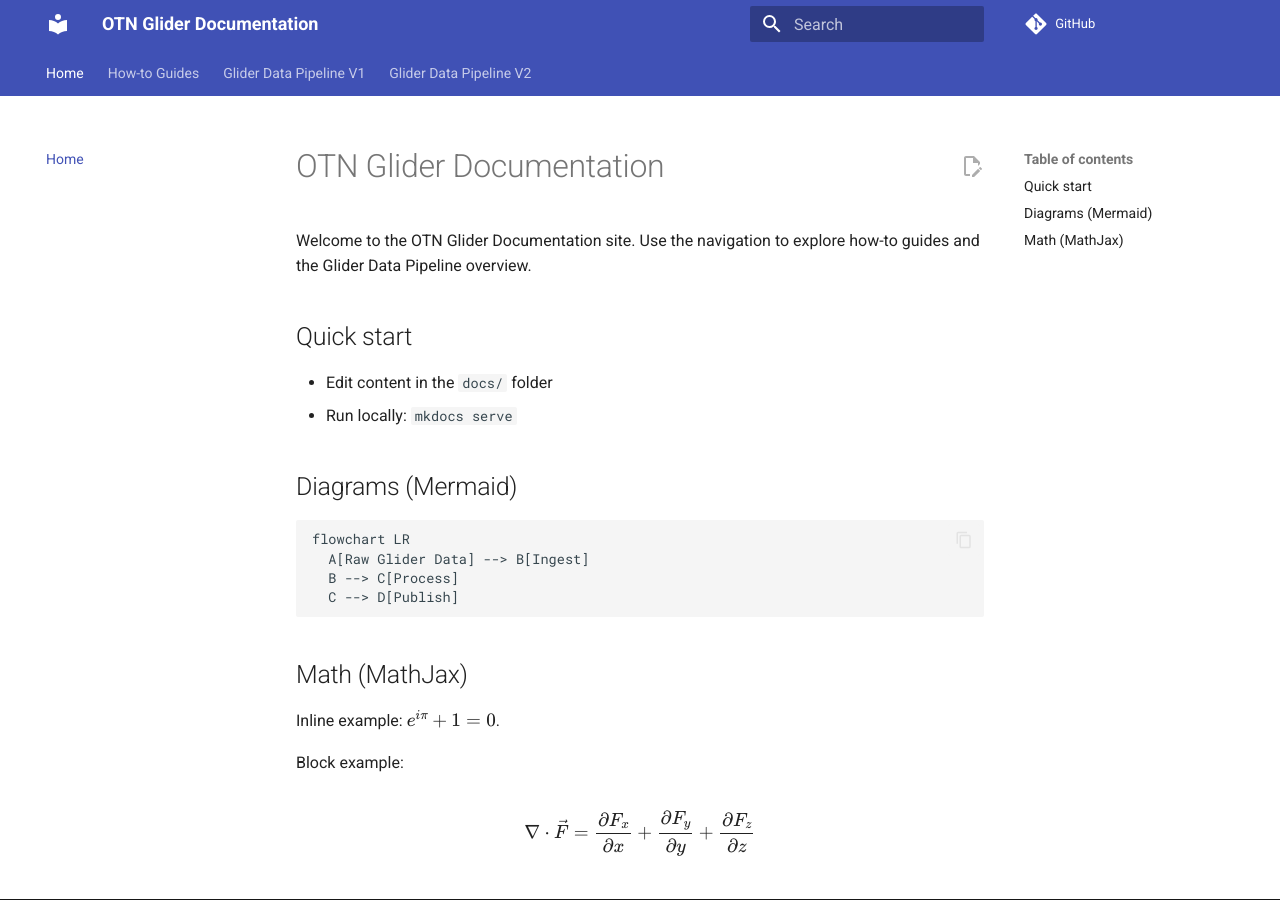
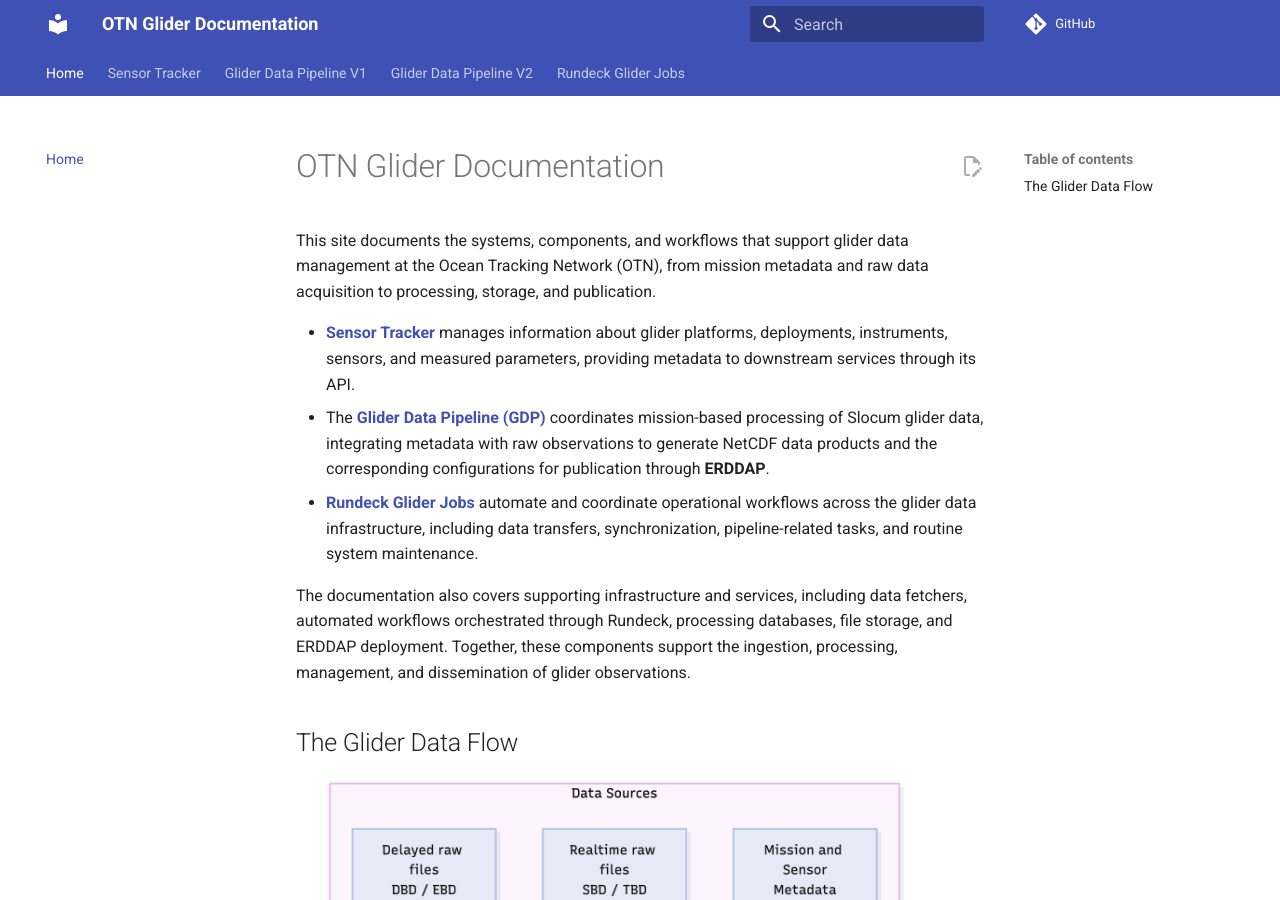
Before and after one commit to ocean-tracking-network/otn-glider-documentation, an MkDocs documentation site: the page built from docs/index.md, in a window 1280 px wide and 900 px high. Built offline with MkDocs 1.6.1 and Material for MkDocs 9.7.7, drawn with Linux system fonts in a browser that asks for light colours; comment, search, counter and statistics services are not loaded; some of the changed text lies outside the part shown.

Commit message:
Update the glider documentation to include data flow diagrams and other index pages

````diff
--- a/docs/index.md
+++ b/docs/index.md
@@ -1,31 +1,23 @@
----
-title: Home
----
-
 # OTN Glider Documentation
 
-Welcome to the OTN Glider Documentation site. Use the navigation to explore how-to guides and the Glider Data Pipeline overview.
+This site documents the systems, components, and workflows that support glider data management at the Ocean Tracking
+Network (OTN), from mission metadata and raw data acquisition to processing, storage, and publication.
 
-## Quick start
+- **[Sensor Tracker](sensor-tracker/index.md)** manages information about glider platforms, deployments, instruments,
+  sensors, and measured parameters, providing metadata to downstream services through its API.
+- The **[Glider Data Pipeline (GDP)](gdp/gdp.md)** coordinates mission-based processing of Slocum glider data,
+  integrating metadata with raw observations to generate NetCDF data products and the corresponding configurations for
+  publication through **ERDDAP**.
+- **[Rundeck Glider Jobs](glider-rundeck/index.md)** automate and coordinate operational workflows across the glider
+  data infrastructure, including
+  data transfers, synchronization, pipeline-related tasks, and routine system maintenance.
 
-- Edit content in the `docs/` folder
-- Run locally: `mkdocs serve`
+The documentation also covers supporting infrastructure and services, including data fetchers, automated workflows
+orchestrated through Rundeck, processing databases, file storage, and ERDDAP deployment. Together, these components
+support the ingestion, processing, management, and dissemination of glider observations.
 
-## Diagrams (Mermaid)
+## The Glider Data Flow
 
-```mermaid
-flowchart LR
-  A[Raw Glider Data] --> B[Ingest]
-  B --> C[Process]
-  C --> D[Publish]
-```
+[![Glider data flow from mission metadata and raw files through processing to ERDDAP publication](imgs/glider-data-flow-mermaid.png){ width="720" style="max-width: 100%; height: auto;" }](imgs/glider-data-flow-mermaid.png)
 
-## Math (MathJax)
-
-Inline example: $e^{i\pi} + 1 = 0$.
-
-Block example:
-
-$$
-\nabla \cdot \vec{F} = \frac{\partial F_x}{\partial x} + \frac{\partial F_y}{\partial y} + \frac{\partial F_z}{\partial z}
-$$
+(Open the diagram to view it at full resolution.)
--- a/mkdocs.yml
+++ b/mkdocs.yml
@@ -16,9 +16,8 @@ theme:
 
 nav:
   - Home: index.md
-  - How-to Guides:
-      - How to generate an SSH key pair: how/ssh-key.md
-      - How to clone a GitLab repository with SSH: how/gitlab-repo-ssh.md
+  - Sensor Tracker:
+      - Overview: sensor-tracker/index.md
   - Glider Data Pipeline V1:
       - Overview: gdp/gdp.md
       - Class Diagram: gdp/overall_class_diagram.md
@@ -36,6 +35,8 @@ nav:
       - Feature Sequential Diagram: gdp/feature_sequential_diagram.md
   - Glider Data Pipeline V2:
       - Overview: gdpv2/gdpv2.md
+  - Rundeck Glider Jobs:
+      - Overview: glider-rundeck/index.md
 
 plugins:
   - search
````
Also changed, not shown: docs/glider-rundeck/index.md (added, +57 -0 lines), docs/sensor-tracker/index.md (added, +11 -0 lines), docs/imgs/glider-data-flow-drawio.png (added), docs/imgs/glider-data-flow-mermaid.png (added).
